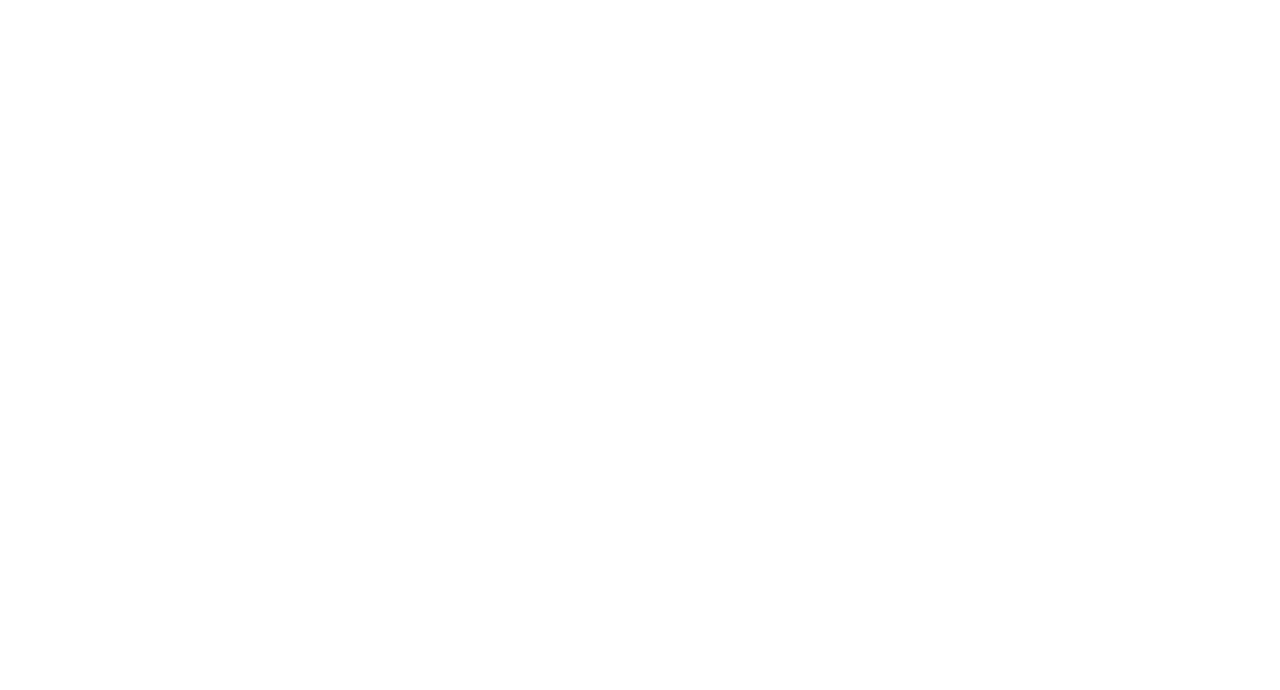
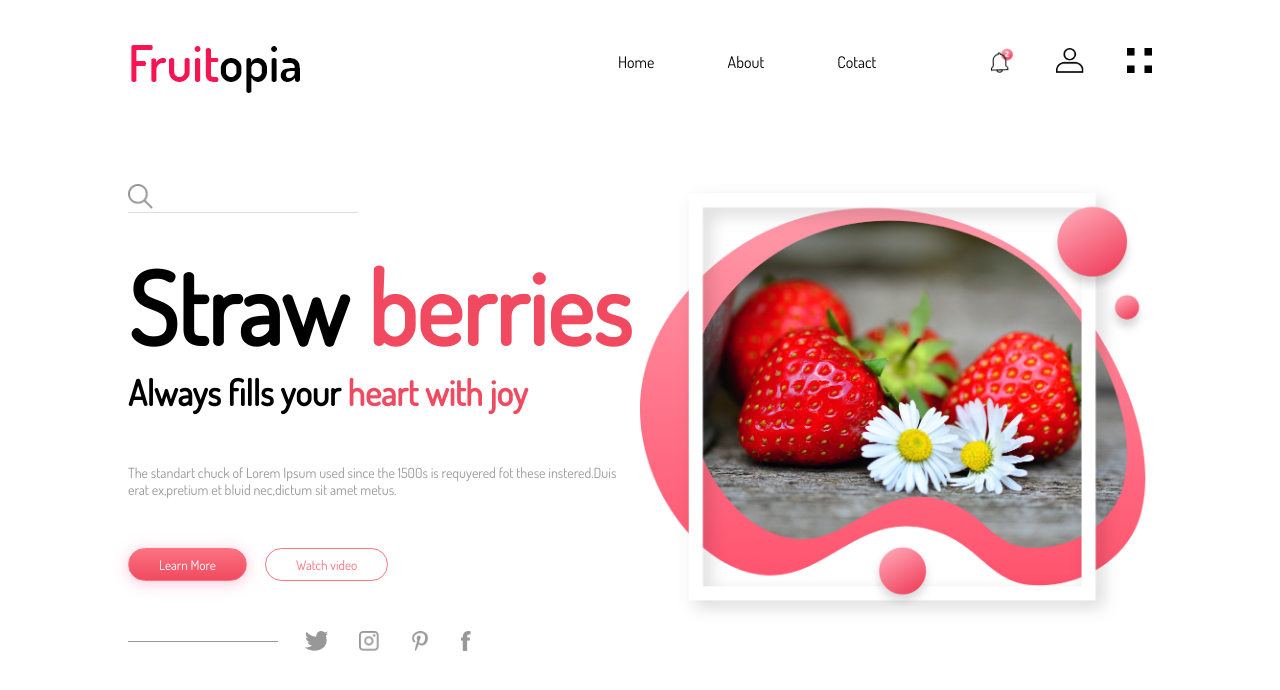
Before and after one commit to sebahattinguclu/Web-Design-Responsive, a plain HTML site: page project-4/index.html in a window 1280 px wide. Drawn offline with Linux system fonts and the light colour scheme.

Commit message:
project-4

```diff
--- /dev/null
+++ b/project-4/css/style.css
@@ -0,0 +1,133 @@
+*{
+    margin: 0;
+    padding: 0;
+    font-family: 'Dosis',sans-serif;
+}
+.hero{
+    width: 80%;
+    margin: auto;
+}
+.navbar{
+    margin: 30px auto;
+    display: flex;
+    align-items: center;
+}
+ul{
+    flex: 1;
+    text-align: right;
+}
+ul li{
+    display: inline-block;
+    list-style: none;
+    margin: 0 25px;
+}
+ul li a{
+    text-decoration: none;
+    color: #000;
+    padding: 0 10px;
+    position: relative;
+}
+ul li a::after{
+    content: '';
+    width: 0;
+    height: 10px;
+    background: #f14a60;
+    position: absolute;
+    left:50%;
+    transform: translateX(-50%);
+    top: -55px;
+    transition: 0.5s ;
+}
+ul li a:hover::after{
+   width: 100%;
+}
+.navbar-icons img{
+    height: 25px;
+    margin-left: 40px;
+    cursor: pointer;
+}
+.navbar-icons{
+    margin-left: 40px;
+}
+.banner{
+    display: flex;
+    margin-top: 80px;
+}
+.left-column,.right-column{
+    flex-basis: 50%;
+}
+.right-column img{
+    width: 100%;
+}
+.search-box{
+    width: 45%;
+    display: flex;
+    padding-bottom: 3px;
+    border-bottom: 1px solid #ddd;
+    margin: 10px 0 30px;
+}
+.search-box img{
+    height: 25px;
+    width: 25px;
+    cursor: pointer;
+}
+.search-box input{
+    width: 100%;
+    margin-left: 15px;
+    font-size:17px;
+    border: 0;
+    outline: none;
+}
+.left-column h1{
+    font-size: 100px;
+}
+.left-column h3{
+    font-size: 35px;
+}
+span{
+    color: #f14a60;
+}
+.left-column p{
+    font-size: 14px;
+    color:#999;
+    margin: 50px 0;
+}
+.btn button{
+    padding:7px 30px;
+    margin-right: 15px;
+    outline: none;
+    border: 1px solid #fb7381;
+    border-radius:20px;
+    cursor: pointer;
+    color:  #fb7381;
+    background: transparent;
+}
+.btn .primary-btn{
+    background: linear-gradient(#fb7381,#f14a60);
+    box-shadow: 0 2px 15px rgba(248,38,103,0.26) ;
+    color: #fff;
+}
+.btn{
+    margin-bottom: 50px;
+}
+.social-icons{
+    width: 200px;
+    text-align: center;
+    opacity: .4;
+    position: relative;
+    margin-left: 160px;
+}
+.social-icons img{
+    height: 20px;
+    margin: 0 14px;
+}
+
+.social-icons::after{
+    content: '';
+    width: 150px;
+    height: 1px;
+    background: #000;
+    position: absolute;
+    left: -160px;
+    top:10px;
+}
--- a/project-4/index.html
+++ b/project-4/index.html
@@ -2,9 +2,57 @@
 <html lang="en">
 <head>
     <meta charset="UTF-8">
-    <title>Title</title>
+    <title>Web Design Responsive</title>
+    <link rel="stylesheet" href="css/style.css">
+    <link href="https://fonts.googleapis.com/css?family=Dosis&display=swap" rel="stylesheet">
 </head>
 <body>
+<div class="hero">
+    <div class="navbar">
+        <img src="./img/logo.png">
 
+        <ul>
+            <li><a href="#">Home</a></li>
+            <li><a href="#">About</a></li>
+            <li><a href="#">Cotact</a></li>
+        </ul>
+        <div class="navbar-icons">
+            <img src="img/bell.png">
+            <img src="img/user.png">
+            <img src="img/menu.png">
+        </div>
+    </div>
+    <div class="banner">
+        <div class="left-column">
+            <div class="search-box">
+                <img src="img/search.png">
+                <input type="text">
+            </div>
+            <h1>Straw <span>berries</span></h1>
+            <h3>Always fills your <span>heart with joy</span></h3>
+            <p>
+                The standart chuck of Lorem Ipsum used since the 1500s
+                is requyered fot these instered.Duis erat ex,pretium et bluid nec,dictum
+                sit amet metus.
+            </p>
+            <div class="btn">
+                <button type="button" class="primary-btn">Learn More</button>
+                <button type="button">Watch video</button>
+            </div>
+            <div class="social-icons">
+                <img src="img/twitter.png">
+                <img src="img/instagram.png">
+                <img src="img/pinterest.png">
+                <img src="img/facebook.png">
+            </div>
+        </div>
+        <div class="right-column">
+            <img src="img/feature.png">
+        </div>
+    </div>
+</div>
+
+
+<script src="js/main.js"></script>
 </body>
 </html>
```
Also changed, not shown: project-4/img/bell.png (added), project-4/img/facebook.png (added), project-4/img/feature.png (added), project-4/img/instagram.png (added), project-4/img/logo.png (added), project-4/img/menu.png (added), project-4/img/pinterest.png (added), project-4/img/search.png (added), project-4/img/twitter.png (added), project-4/img/user.png (added), project-4/js/main.js (added).
